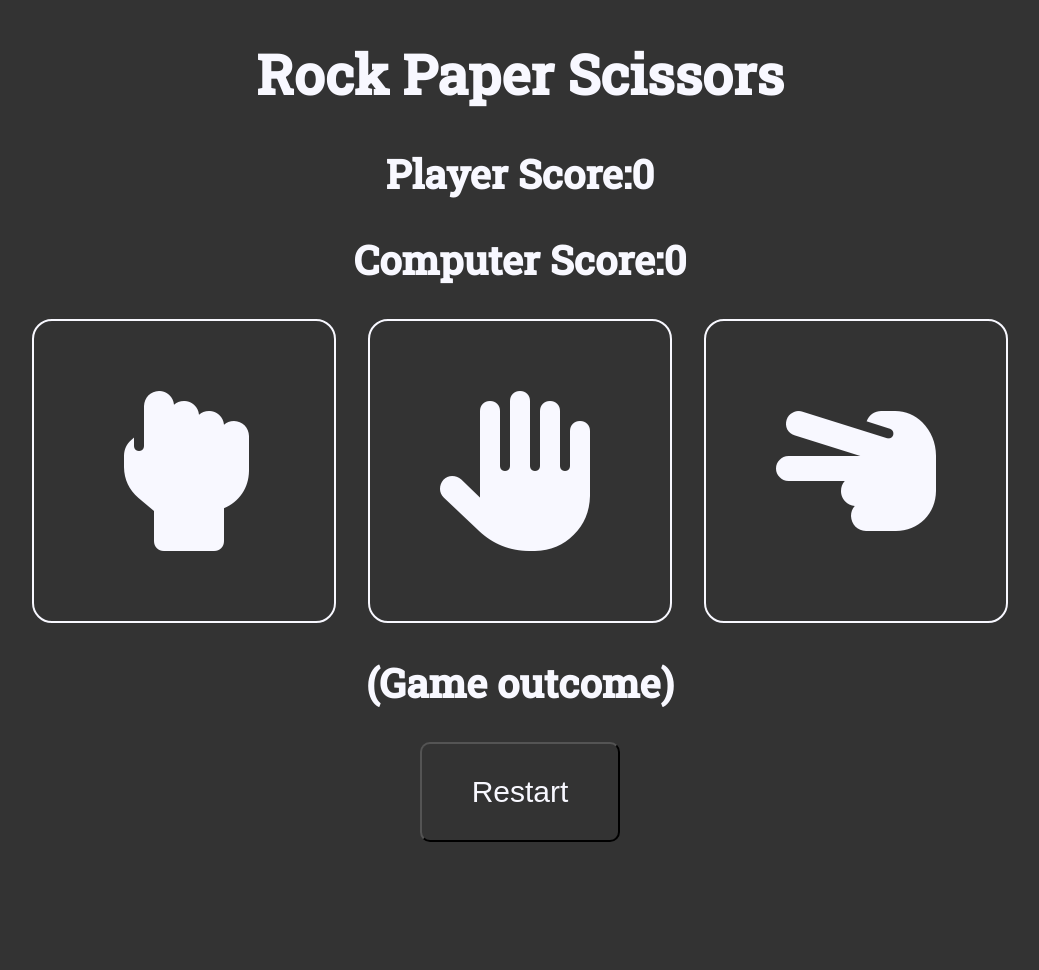
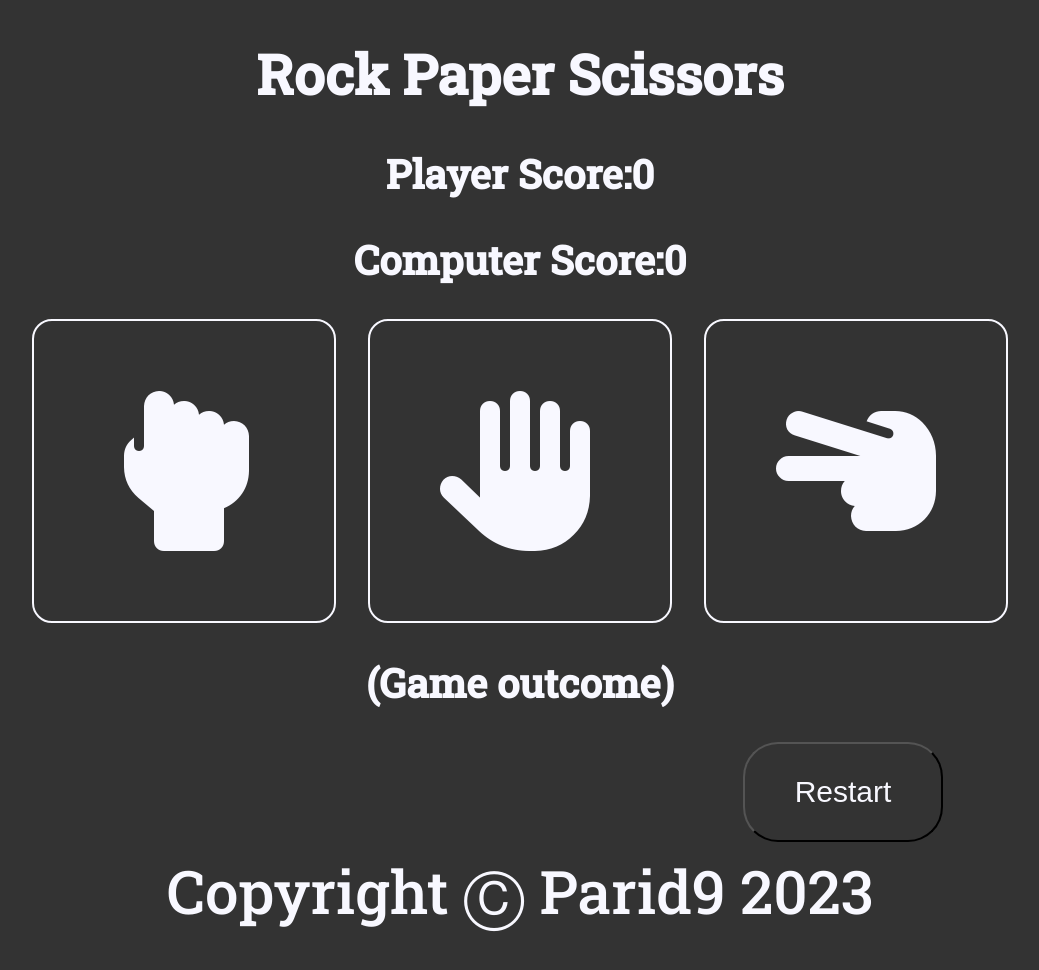
Before and after one commit to parid9/Rock-Paper-Scissors, a plain HTML site: page index.html in a window 1280 px wide. Shown: the top 970 px of the page, without its empty margins (120-1159 px from the left). After the commit the page ends 938 px from the top, so only its background shows below. Drawn offline with Linux system fonts and the light colour scheme.

Commit message:
Fixed alignment for footer and restart button

```diff
--- a/index.html
+++ b/index.html
@@ -24,9 +24,7 @@
       </div>
     </div>
     <h2 id="message">(Game outcome)</h2>
-    <div id="button-container">
-      <button class="btn" id="restart">Restart</button>
-    </div>
+    <button id="restart">Restart</button>
     <footer>Copyright Ⓒ Parid9 2023</footer>
     <script src="app.js"></script>
   </body>
--- a/style.css
+++ b/style.css
@@ -22,7 +22,7 @@ footer {
   display: flex;
   justify-content: center;
   align-items: flex-end;
-  height: 100vh;
+  height: 11vh;
   font-size: 60px;
 }
 
@@ -44,20 +44,15 @@ footer {
   cursor: pointer;
 }
 
-#button-container {
-  width: 100%;
-  display: flex;
-  justify-content: center;
-}
-
-.btn {
+button {
   display: flex;
   justify-content: center;
   align-items: center;
   height: 100px;
   width: 200px;
   font-size: 30px;
-  border-radius: 10px;
+  border-radius: 35px;
   background-color: #333;
   color: ghostwhite;
+  margin-left: 28.5em;
 }
```
